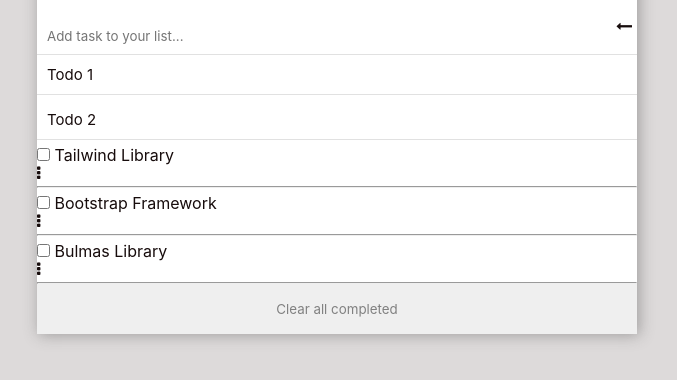
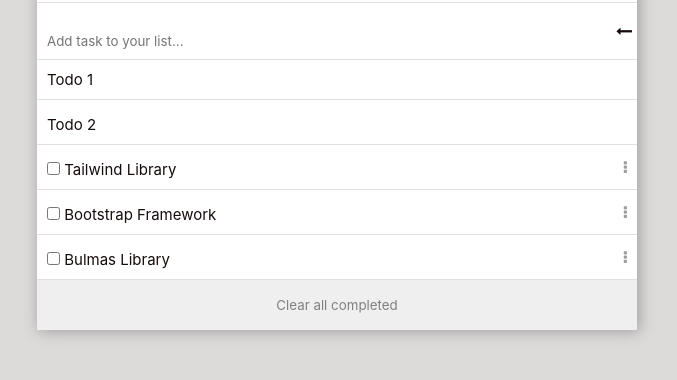
Before and after one commit to CELYNEBIRUNGI/To-do-lists, a website built with webpack: page src/index.html in a window 1280 px wide. Shown: the part 234-614 px from the top of the page, without its empty margins (239-916 px from the left). Built offline with nearby package versions, Linux system fonts and the light colour scheme.

Commit message:
change css/html

```diff
--- a/src/index.css
+++ b/src/index.css
@@ -5,9 +5,8 @@
   padding: 0;
   box-sizing: border-box;
 }
-
 body {
-  background-color: #dddada;
+  background-color: #DDDADA;
   width: 90vw;
   height: 90vh;
   display: flex;
@@ -15,7 +14,6 @@
   justify-content: center;
   flex-direction: column;
 }
-
 .main {
   background: #fff;
   box-shadow: 2px 1px 14px 0 rgba(70, 69, 69, 0.42);
@@ -25,11 +23,9 @@
   justify-content: center;
   flex-direction: column;
 }
-
 .main h1 {
   margin-top: 10px;
 }
-
 .container {
   margin-top: 10px;
   display: flex;
@@ -38,39 +34,32 @@
   border-bottom: 1px solid #dddd;
   padding: 5px;
 }
-
 .entrypoint {
   width: 100%;
 }
-
 .edit {
   display: flex;
   justify-content: space-between;
   width: 100%;
   border-bottom: 1px solid #dddd;
 }
-
 .edit .editTask {
   width: 95%;
   border: none;
   padding: 10px;
 }
-
 .arrow {
   padding-right: 5px;
 }
-
 .edit .editTask:focus {
   outline: none;
 }
-
 .lists {
   display: flex;
   flex-direction: column;
   gap: 5px;
 }
-
-.todo_list {
+ .todo_list {
   border-bottom: 1px solid #dddd;
   padding: 10px;
   list-style-type: none;
@@ -83,8 +72,18 @@
   height: 50px;
   color: gray;
 }
-
 .btn-clear:hover {
   color: black;
   text-decoration: underline;
 }
+.items {
+  display: flex;
+  justify-content: space-between;
+  border-bottom: 1px solid #dddd;
+  padding: 10px;
+  list-style-type: none;
+  font-size: 15px;
+}
+.dots {
+  color: #8f8e8edd;
+}
--- a/src/index.js
+++ b/src/index.js
@@ -17,9 +17,7 @@
     complated: false,
   },
 ];
-
 const bkList = document.querySelector('.lists');
-
 const displayList = () => {
   for (let i = 0; i < allList.length; i += 1) {
     bkList.innerHTML += `
@@ -28,11 +26,9 @@
         <input type="checkbox" id="check" name="check" >
         <label class="label" id="label" for="check">${allList[i].description}</label>
       </div>
-      <i class="fa fa-ellipsis-v" aria-hidden="true"></i>
+      <i class="fa fa-ellipsis-v dots" aria-hidden="true"></i>
     </div>
-    <hr>
   `;
   }
 };
-
 window.onload = displayList();
```
